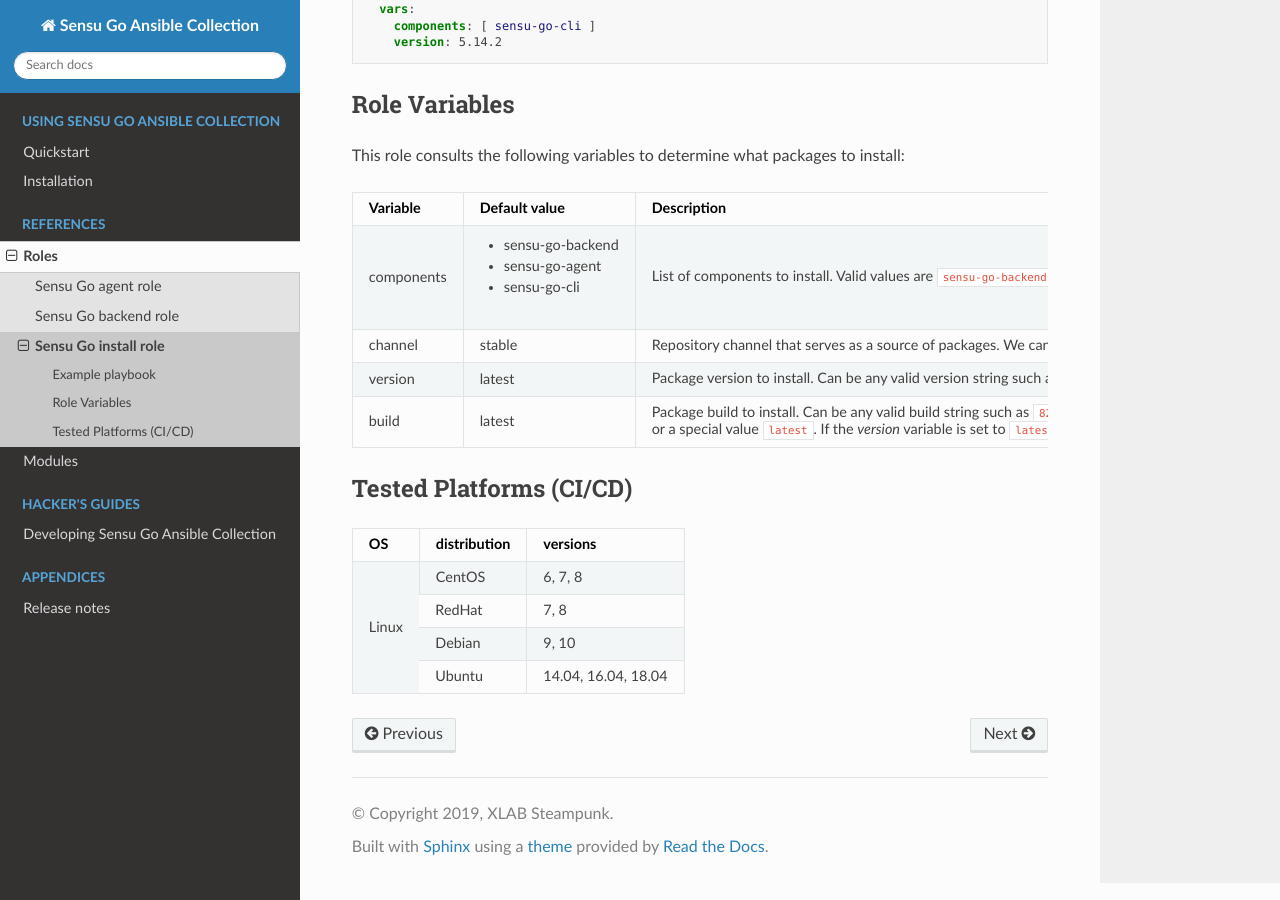
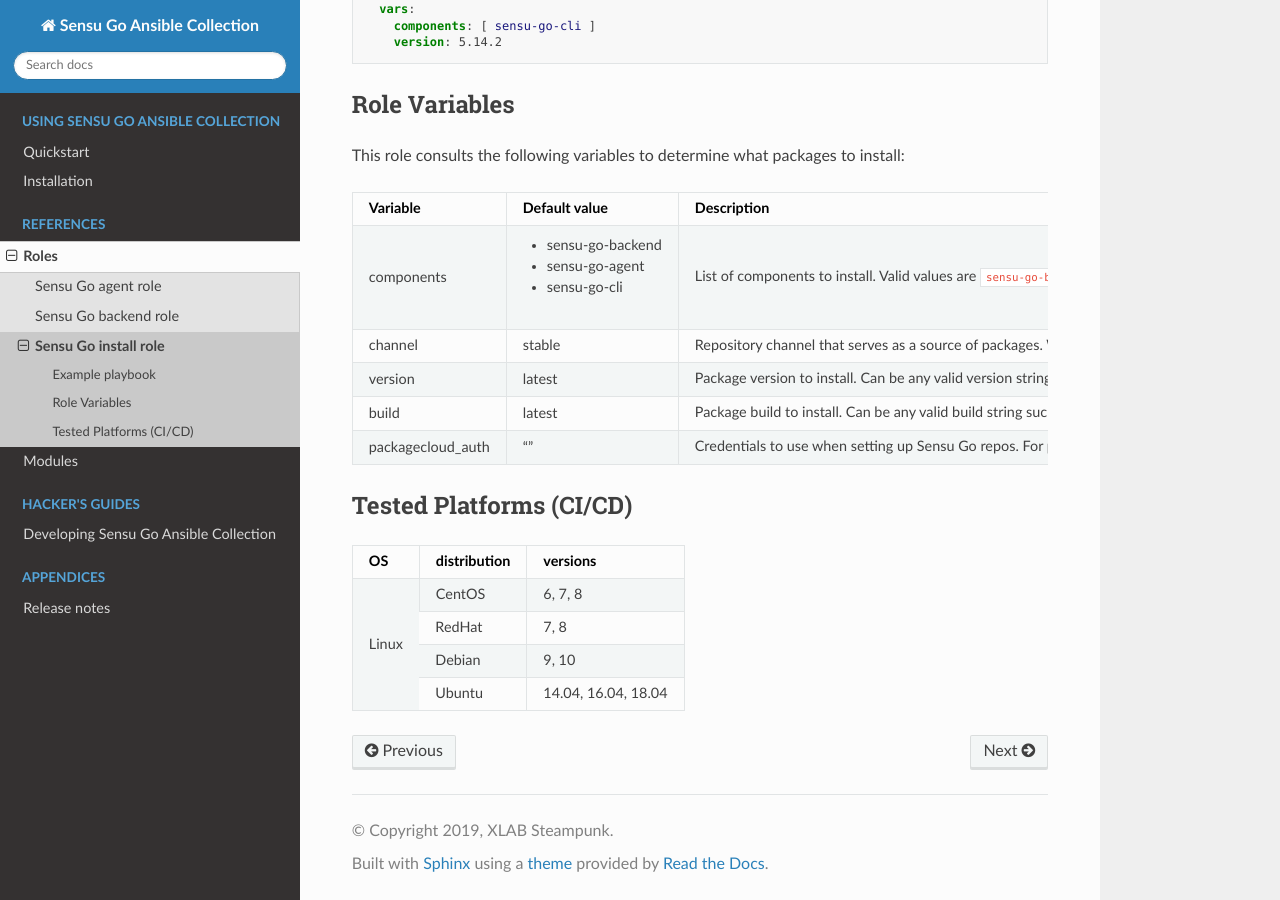
Before and after one commit to sensu/sensu-go-ansible, a Sphinx documentation site: the page built from docs/source/roles/install.rst, in a window 1280 px wide and 900 px high, scrolled down 809 px. Built offline with Sphinx 7.4.7 and the Read the Docs theme 2.0.0, drawn with Linux system fonts in a browser that asks for light colours.

Commit message:
Add support for packagecloud's read tokens
Up until now, it was not possible to install Sensu Go from a private
repositories on packagecloud. To overcome that deficiency, we added
another variable to the install role that should contain read token.

Note that we currently do not have any tests for this functionality
because we do not have access to any of the private repositories.
Hopefully, this will get fixed in the future.

```diff
--- a/docs/source/roles/install.rst
+++ b/docs/source/roles/install.rst
@@ -59,6 +59,13 @@
        set to ``latest``, this variable is ignored and the latest available
        build is installed.
 
+   * - packagecloud_auth
+     - ""
+     - Credentials to use when setting up Sensu Go repos. For publicly
+       available repos, this can be left empty. For private repos, this should
+       be set to the value of the read token, folloved by the ``:@``. Example:
+       ``ofb9123457acdddef6734524:@``.
+
 .. _packagecloud: https://packagecloud.io/sensu
 
 
```
Also changed, not shown: 4 other files.
